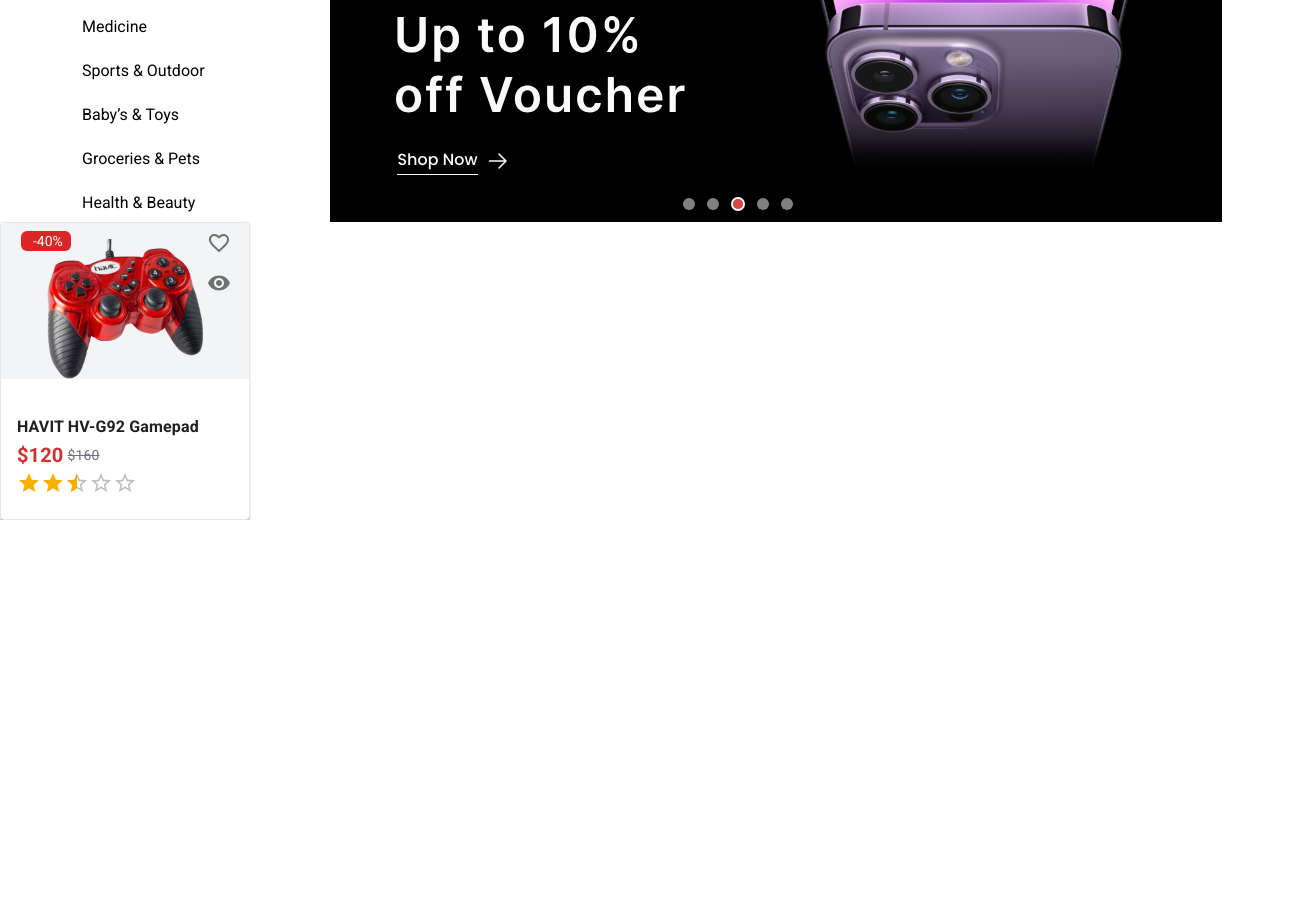
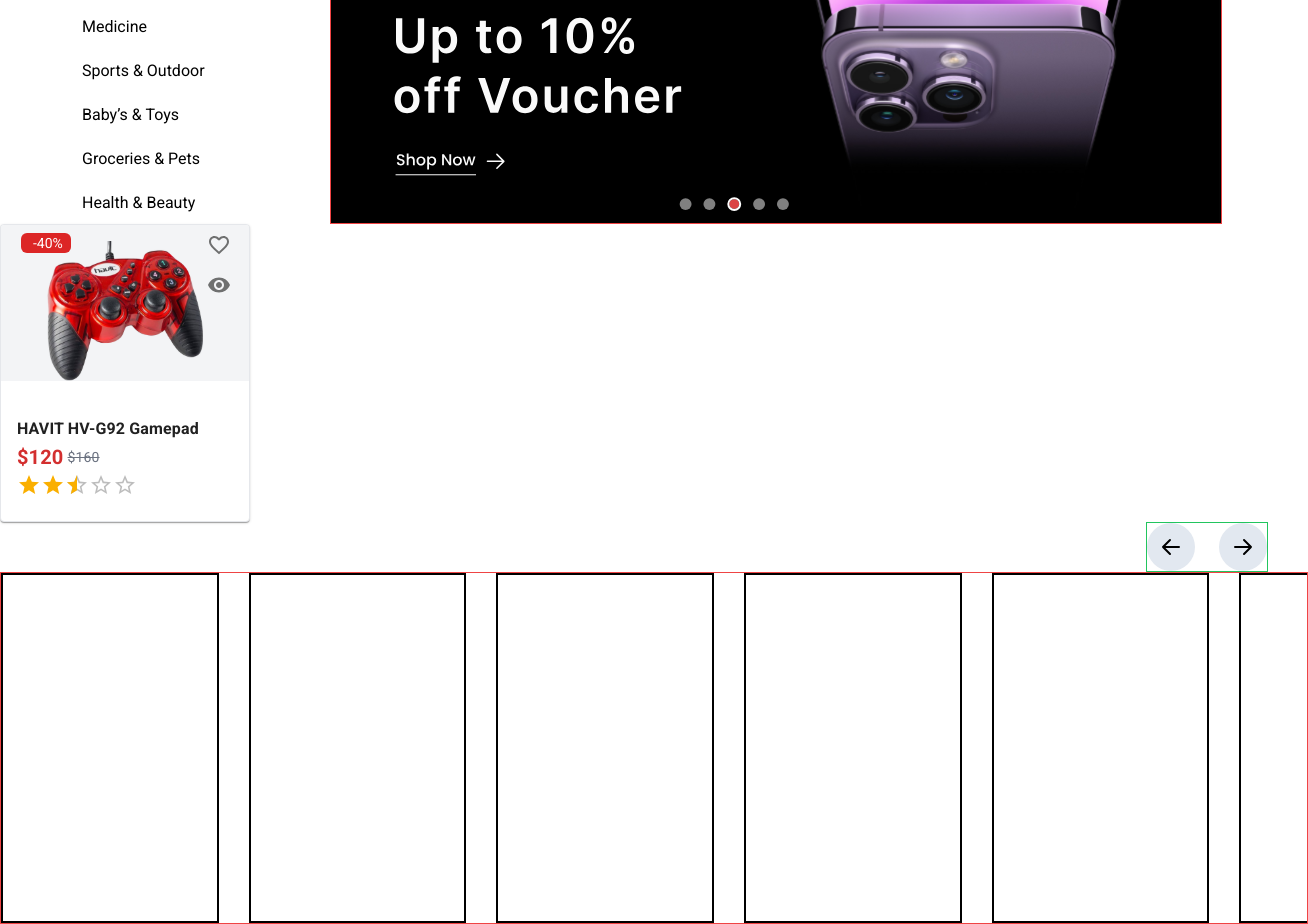
Before and after one commit to zarrar79/E-commerce-Store, a React (Vite) app: page / in a window 1280 px wide. Shown: the part 298-1222 px from the top of the page, 1308 px wide, since content can reach past the window. Before the commit the page ends 818 px from the top, so only its background shows below. Built offline with nearby package versions, Linux system fonts and the light colour scheme.

Commit message:
Dynamic Slide Bar

```diff
--- a/src/App.jsx
+++ b/src/App.jsx
@@ -1,3 +1,4 @@
+
 import HomePage from './Pages/HomePage'
 import './index.css';
 
--- /dev/null
+++ b/src/Components/Header_with_button.jsx
@@ -0,0 +1,19 @@
+
+export default function Header_with_button({ prop }) {
+    return (
+        <div className='flex justify-between border border-red-500'>
+
+            <div className="flex flex-col max-w-96 border border-green-500 space-y-6">
+                {/* Today's Label */}
+                <div className="flex items-center space-x-2">
+                    <div className="w-3.5 h-6 bg-red-500 rounded"></div>
+                    <span className="text-red-500 font-semibold text-sm">{prop.title1}</span>
+                </div>
+                <div className='flex gap-10 mt-4'>
+                    {/* Flash Sales Text */}
+                    <h2 className="text-2xl mt-auto font-bold">{prop.title2}</h2>
+                </div>
+            </div>
+        </div>
+    )
+}
--- a/src/Components/SlideShow.jsx
+++ b/src/Components/SlideShow.jsx
@@ -1,7 +1,7 @@
 import React, { useState, useEffect } from 'react';
 import './SlideShow.css'; // Import the CSS file for styling
 
-export default function SlideShow () {
+export default function SlideShow ({prop}) {
   const [i, setI] = useState(1); // Track the current index
   const itemWidth = 892; // You can adjust this based on your item width
   const numItems = 5; // Number of items that should be visible
@@ -22,6 +22,7 @@
     }
   };
 
+
   useEffect(() => {
     const interval = setInterval(() => {
       moveSlider('next');
@@ -29,9 +30,10 @@
     return () => clearInterval(interval);
   }, [i]);
 
+
   return (
-    <div className='Container flex item-end mt-[40px] ml-[55px]'>
-      <div className="slider">
+    <div className='' >
+      <div className="slider" style={{ marginTop: prop.marginTop, marginLeft: prop.marginLeft }}>
         <div
           className="slider-inner"
           style={{
--- a/src/Components/Slider.jsx
+++ b/src/Components/Slider.jsx
@@ -1,14 +1,13 @@
 import React, { useState, useEffect } from 'react';
-import './SlideShow.css'; // Import the CSS file for styling
+import Header_with_button from './Header_with_button';
 
-export default function Slider () {
+
+export default function Slider({ prop }) {
     const [i, setI] = useState(1); // Track the current index
-  const itemWidth = 892; // You can adjust this based on your item width
-  const numItems = 5; // Number of items that should be visible
 
     const moveSlider = (direction) => {
         if (direction === 'next') {
-      if (i < numItems) {
+            if (i < prop.numItems) {
                 setI(i + 1);
             } else {
                 setI(1); // Reset to first item
@@ -17,35 +16,72 @@
             if (i > 1) {
                 setI(i - 1);
             } else {
-        setI(numItems); // Go to last item
+                setI(prop.numItems); // Go to last item
             }
         }
     };
 
+
+    const itemStyles = {
+        border: "2px solid black",
+        width: `calc(100% / ${prop.showItems})`,
+        height: prop.itemheight,
+        display: "flex",
+        alignItems: "center",
+        justifyContent: "center",
+        flexShrink: "0",
+        boxSizing: "border-box"
+    };
+
+
     useEffect(() => {
+        if (!prop.isMove) return;
+
         const interval = setInterval(() => {
-      moveSlider('next');
+            moveSlider("next");
         }, 2500);
+
         return () => clearInterval(interval);
-  }, [i]);
+    }, [prop.isMove, moveSlider]);
+
+
 
     return (
-    <div className='Container flex item-end mt-[40px] ml-[55px]'>
-      <div className="slider">
+
+        <div className={`space-y-${prop.spacing}`} style={{width: prop.containerWidth, marginLeft: prop.marginLeft, marginTop: prop.marginTop}}>
+
+            {prop.isShowButton &&
+                <div className='flex justify-end'>
+                    <div className='max-w-40 mr-10 border border-green-500'>
+                        <button className='p-3 size-12 bg-slate-200 rounded-full' onClick={() => moveSlider('prev')}>
+                            <img src="./icons_arrow.svg" alt="" />
+                        </button>
+                        <button className='p-3 size-12 ml-6 bg-slate-200 rounded-full' onClick={() => moveSlider('next')}>
+                            <img className='rotate-180' src="./icons_arrow.svg" alt="" />
+                        </button>
+                    </div>
+                </div>}
+            <div className="border border-red-500 overflow-hidden" style={{ width: prop.width }}>
                 <div
-          className="slider-inner"
+                    className="flex transition-all duration-500 ease-in-out"
                     style={{
-            transform: `translateX(-${(i - 1) * itemWidth}px)`,
+                        transform: `translateX(-${(i - 1) * prop.itemWidth}px)`,
+                        gap: prop.gapbetween,
                     }}
                 >
-          <div className="item"><img src="/Slide.svg" alt="" /></div>
-          <div className="item"><img src="/Slide.svg" alt="" /></div>
-          <div className="item"><img src="/Slide.svg" alt="" /></div>
-          <div className="item"><img src="/Slide.svg" alt="" /></div>
-          <div className="item"><img src="/Slide.svg" alt="" /></div>
+                    <div style={itemStyles}><img src={prop.image} alt="" /></div>
+                    <div style={itemStyles}><img src={prop.image} alt="" /></div>
+                    <div style={itemStyles}><img src={prop.image} alt="" /></div>
+                    <div style={itemStyles}><img src={prop.image} alt="" /></div>
+                    <div style={itemStyles}><img src={prop.image} alt="" /></div>
+                    <div style={itemStyles}><img src={prop.image} alt="" /></div>
+                    <div style={itemStyles}><img src={prop.image} alt="" /></div>
+                    <div style={itemStyles}><img src={prop.image} alt="" /></div>
+                    <div style={itemStyles}><img src={prop.image} alt="" /></div>
+                    <div style={itemStyles}><img src={prop.image} alt="" /></div>
+                    <div style={itemStyles}><img src={prop.image} alt="" /></div>
                 </div>
             </div>
-
         </div>
     );
 };
--- /dev/null
+++ b/src/Components/Timer.jsx
@@ -0,0 +1,42 @@
+import React, { useState, useEffect } from 'react';
+
+export default function Timer() {
+
+    // Set the target time (e.g., 3 days from now)
+    const targetTime = new Date().getTime() + 3 * 24 * 60 * 60 * 1000;
+
+    const calculateTimeLeft = () => {
+        const now = new Date().getTime();
+        const difference = targetTime - now;
+
+        const days = Math.floor(difference / (1000 * 60 * 60 * 24));
+        const hours = Math.floor((difference % (1000 * 60 * 60 * 24)) / (1000 * 60 * 60));
+        const minutes = Math.floor((difference % (1000 * 60 * 60)) / (1000 * 60));
+        const seconds = Math.floor((difference % (1000 * 60)) / 1000);
+
+        return { days, hours, minutes, seconds };
+    };
+
+    const [timeLeft, setTimeLeft] = useState(calculateTimeLeft());
+
+    useEffect(() => {
+        const timer = setInterval(() => {
+            setTimeLeft(calculateTimeLeft());
+        }, 1000);
+
+        return () => clearInterval(timer);
+    }, []);
+
+    return (
+        <div className="flex items-center space-x-3">
+            {["Days", "Hours", "Minutes", "Seconds"].map((label, index) => (
+                <div key={index} className="flex flex-col items-center">
+                    <span className="text-xs text-gray-500">{label}</span>
+                    <span className="text-xl font-bold">
+                        {index === 0 ? timeLeft.days : index === 1 ? timeLeft.hours : index === 2 ? timeLeft.minutes : timeLeft.seconds}
+                    </span>
+                </div>
+            ))}
+        </div>
+    )
+}
--- a/src/Pages/HomePage.jsx
+++ b/src/Pages/HomePage.jsx
@@ -3,6 +3,7 @@
 import SideBar from '../Components/SideBar'
 import SlideShow from '../Components/SlideShow'
 import ProductCard from '../Components/ProductCard'
+import Slider from '../Components/Slider'
 
 
 
@@ -14,7 +15,28 @@
             <NavigationBar />
             <div className='flex justify-center'>
                 <SideBar />
-                <SlideShow />
+                <Slider
+                    prop={{
+                        containerWidth: "892px",
+                        itemWidth: 892,
+                        itemheight: 344,
+                        numItems: 5,
+                        showItems: 1,
+                        image: "/Slide.svg",
+                        marginTop: "40px",
+                        marginLeft: "55px",
+                        width: "892px",
+                        gapbetween: "0px",
+                        isMove: true,
+                        isShowButton: false,
+                    }}
+                />
+                {/* <SlideShow
+                    prop={{
+                        marginTop: "40px",
+                        marginLeft: "55px",
+                    }}
+                /> */}
             </div>
 
             <ProductCard
@@ -28,6 +50,23 @@
                 }}
             />
 
+            <Slider
+                prop={{
+                    itemWidth: 250,
+                    itemheight: 350,
+                    numItems: 7,
+                    showItems: 6,
+                    image: "",
+                    space_y: 8,
+                    width: "1308px",
+                    gapbetween: "30px",
+                    isMove: false,
+                    isShowButton: true,
+                    spacing: 8,
+                    containerWidth:"1308px",
+                }}
+            />
+
         </div>
     )
 }
```
Also changed, not shown: public/icons_arrow.svg (added). Lines whose indentation alone changed are shown as unchanged.
